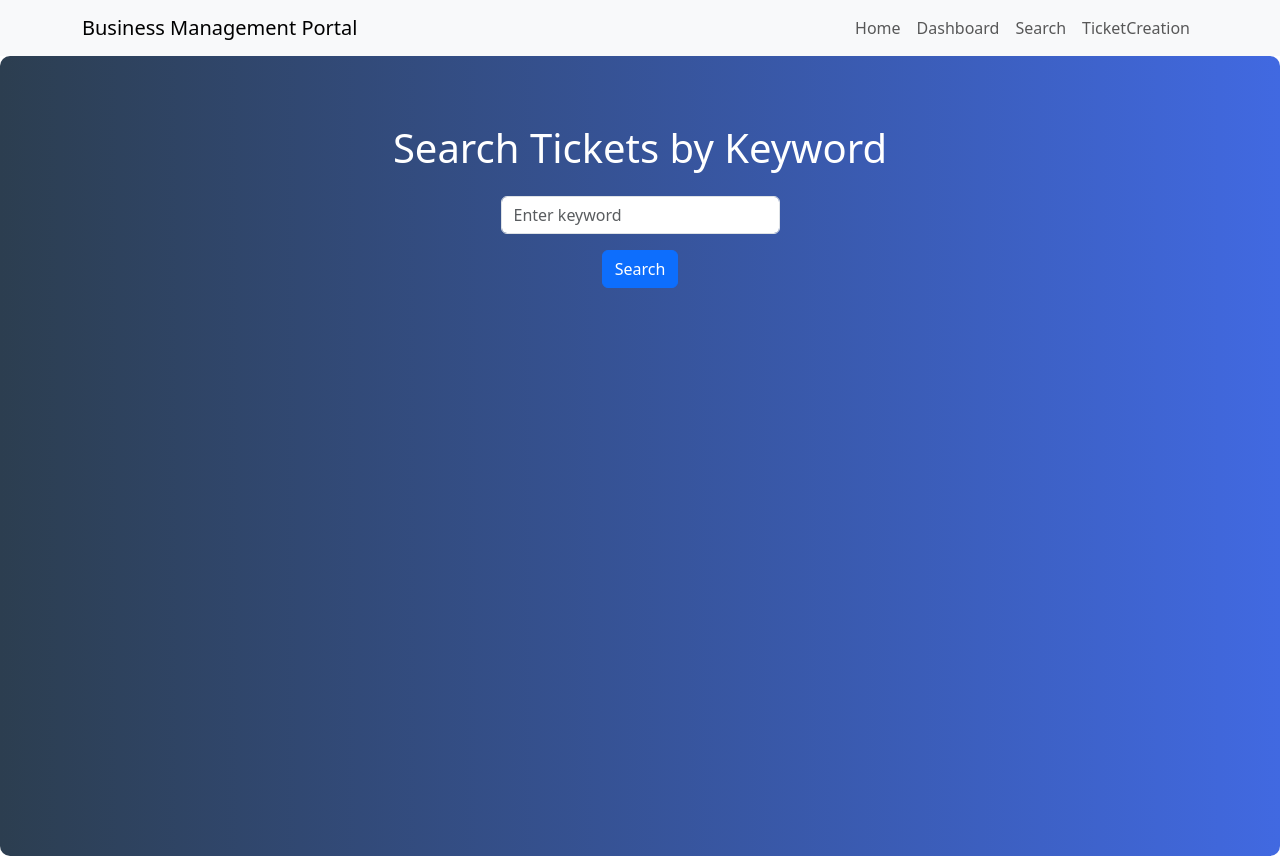
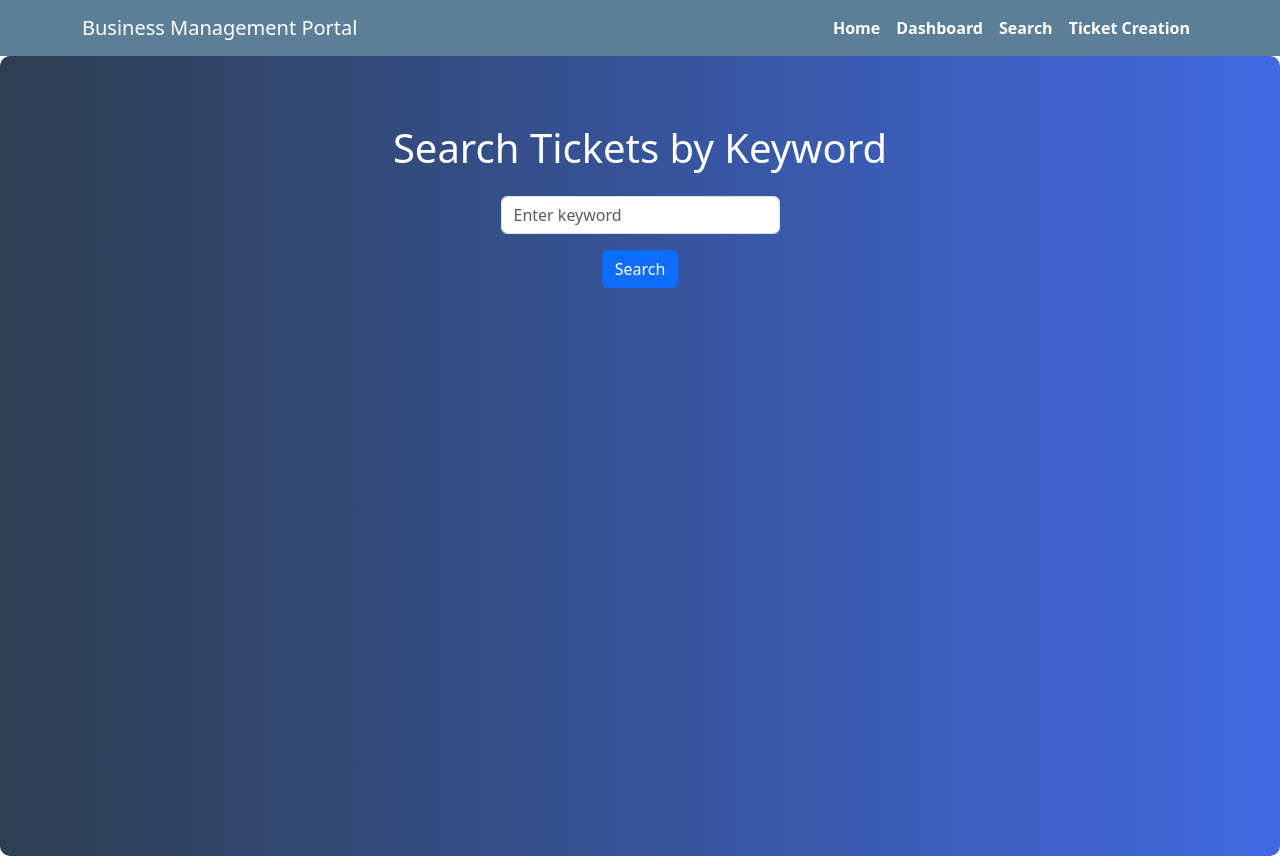
Before and after one commit to imOnVacation/frontend-tech-final-project, a React (Create React App) app in the folder client/: page /search in a window 1280 px wide. Built offline with nearby package versions, Linux system fonts and the light colour scheme.

Commit message:
Modified and added style changes to ticketcreation and search pages and added additonal alert messages  to edit form

```diff
--- a/client/src/components/Header.js
+++ b/client/src/components/Header.js
@@ -1,27 +1,55 @@
-import React from 'react';
-import { Navbar, Nav, Container } from 'react-bootstrap';
-import { Link } from 'react-router-dom';
-import '../style.css';
+import React from "react";
+import { Navbar, Nav, Container } from "react-bootstrap";
+import { Link } from "react-router-dom";
+import "../style.css";
 
 const Header = () => {
   return (
-    <Navbar bg='light' variant='light' expand='lg'>
+    <Navbar
+      expand="lg"
+      style={{
+        background: "#5B7F96 ",
+        color: "white",
+      }}
+    >
       <Container>
-        <Navbar.Brand href='/'>Business Management Portal</Navbar.Brand>
-        <Navbar.Toggle aria-controls='basic-navbar-nav' />
-        <Navbar.Collapse id='basic-navbar-nav'>
-          <Nav className='ms-auto'>
-            <Nav.Link as={Link} to='/' className='nav-link'>
+        <Navbar.Brand href="/" style={{ color: "white" }}>
+          Business Management Portal
+        </Navbar.Brand>
+        <Navbar.Toggle aria-controls="basic-navbar-nav" />
+        <Navbar.Collapse id="basic-navbar-nav">
+          <Nav className="ms-auto">
+            <Nav.Link
+              as={Link}
+              to="/"
+              className="nav-link"
+              style={{ color: "white", fontWeight: "bold" }}
+            >
               Home
             </Nav.Link>
-            <Nav.Link as={Link} to='/dashboard' className='nav-link'>
+            <Nav.Link
+              as={Link}
+              to="/dashboard"
+              className="nav-link"
+              style={{ color: "white", fontWeight: "bold" }}
+            >
               Dashboard
             </Nav.Link>
-            <Nav.Link as={Link} to='/search' className='nav-link'>
+            <Nav.Link
+              as={Link}
+              to="/search"
+              className="nav-link"
+              style={{ color: "white", fontWeight: "bold" }}
+            >
               Search
             </Nav.Link>
-            <Nav.Link as={Link} to='/ticketcreation' className='nav-link'>
-              TicketCreation
+            <Nav.Link
+              as={Link}
+              to="/ticketcreation"
+              className="nav-link"
+              style={{ color: "white", fontWeight: "bold" }}
+            >
+              Ticket Creation
             </Nav.Link>
           </Nav>
         </Navbar.Collapse>
--- a/client/src/components/TicketEdit.js
+++ b/client/src/components/TicketEdit.js
@@ -28,6 +28,21 @@ const TicketEdit = () => {
 
   const handleSubmit = async (e) => {
     e.preventDefault();
+
+    //Function to check if any changes have been made to the form
+    const isModified = Object.keys(formData).some(
+      (key) => formData[key] !== ticket[key]
+    );
+
+    if (!isModified) {
+      setMessage({
+        type: "info",
+        text: "No Changes Made",
+      });
+      setTimeout(() => navigate("/search"), 1000);
+      return;
+    }
+
     try {
       const response = await fetch(`/api/searchkey/ticket/${formData.id}`, {
         method: "PUT",
@@ -42,7 +57,7 @@ const TicketEdit = () => {
       }
 
       setMessage({ type: "success", text: "Ticket Updated Successfully!" });
-      setTimeout(() => navigate("/search"), 8000);
+      setTimeout(() => navigate("/search"), 5000);
     } catch (error) {
       setMessage({
         type: "error",
@@ -52,8 +67,7 @@ const TicketEdit = () => {
   };
 
   const handleCancel = () => {
-    setMessage({ type: "info", text: "No Changes Made" });
-    setTimeout(() => navigate("/search"), 2000);
+    setTimeout(() => navigate("/search"), 1000);
   };
 
   return (
@@ -84,6 +98,12 @@ const TicketEdit = () => {
             className={`alert ${
               message.type === "success" ? "alert-success" : "alert-danger"
             } text-center`}
+            style={{
+              maxWidth: "600px",
+              margin: "5px auto",
+              fontSize: "16px",
+              padding: "5px",
+            }}
           >
             {message.text}
           </div>
@@ -91,10 +111,11 @@ const TicketEdit = () => {
 
         <form onSubmit={handleSubmit}>
           <div className="mb-3">
-            <label className="form-label fw-bold">
+            <label className="form-label fw-bold" htmlFor="ticket-id">
               Ticket ID <span className="text-danger">*</span>
             </label>
             <input
+              id="ticket-id"
               type="text"
               className="form-control"
               value={formData.id}
@@ -106,12 +127,12 @@ const TicketEdit = () => {
           </div>
 
           <div className="mb-3">
-            <label className="form-label fw-bold">
+            <label className="form-label fw-bold" htmlFor="ticket-description">
               Description <span className="text-danger">*</span>
             </label>
             <textarea
               className="form-control"
-              name="description"
+              id="ticket-description"
               value={formData.description}
               onChange={handleInputChange}
               required
@@ -122,13 +143,13 @@ const TicketEdit = () => {
           </div>
 
           <div className="mb-3">
-            <label htmlFor="status" className="form-label fw-bold">
+            <label className="form-label fw-bold" htmlFor="ticket-status">
               Status <span className="text-danger">*</span>
             </label>
             <select
               type="text"
               className="form-control"
-              name="status"
+              id="ticket-status"
               value={formData.status}
               onChange={handleInputChange}
               required
@@ -146,13 +167,13 @@ const TicketEdit = () => {
           </div>
 
           <div className="mb-3">
-            <label className="form-label fw-bold">
+            <label className="form-label fw-bold" htmlFor="location">
               Location <span className="text-danger">*</span>
             </label>
             <input
               type="text"
               className="form-control"
-              name="location"
+              id="location"
               value={formData.location}
               onChange={handleInputChange}
               required
@@ -163,13 +184,13 @@ const TicketEdit = () => {
           </div>
 
           <div className="mb-3">
-            <label className="form-label fw-bold">
+            <label className="form-label fw-bold" htmlFor="request_date">
               Request Date <span className="text-danger">*</span>
             </label>
             <input
               type="date"
               className="form-control"
-              name="request_date"
+              id="request_date"
               value={formData.request_date}
               onChange={handleInputChange}
               required
@@ -180,13 +201,13 @@ const TicketEdit = () => {
           </div>
 
           <div className="mb-3">
-            <label className="form-label fw-bold">
+            <label className="form-label fw-bold" htmlFor="shop">
               Shop <span className="text-danger">*</span>
             </label>
             <input
               type="text"
               className="form-control"
-              name="shop"
+              id="shop"
               value={formData.shop}
               onChange={handleInputChange}
               required
@@ -197,12 +218,12 @@ const TicketEdit = () => {
           </div>
 
           <div className="mb-3">
-            <label className="form-label fw-bold">
+            <label className="form-label fw-bold" htmlFor="priority">
               Priority <span className="text-danger">*</span>
             </label>
             <select
               className="form-control"
-              name="priority"
+              id="priority"
               value={formData.priority}
               onChange={handleInputChange}
               required
--- a/client/src/pages/Search.js
+++ b/client/src/pages/Search.js
@@ -118,18 +118,32 @@ const Search = () => {
         <div className="mb-4 text-center">
           <input
             type="text"
+            id="search-tickets"
             className="form-control w-25 mx-auto"
             placeholder="Enter keyword"
             value={keyword}
             onChange={(e) => setKeyword(e.target.value)}
           />
+          <label for="search-tickets" className="visually-hidden">
+            Search
+          </label>
           <button className="btn btn-primary mt-3" onClick={handleSearch}>
             Search
           </button>
         </div>
 
         {deleteSuccess && (
-          <div className="alert alert-success text-center">{deleteSuccess}</div>
+          <div
+            className="alert alert-success text-center"
+            style={{
+              maxWidth: "500px",
+              margin: "5px auto",
+              fontSize: "16px",
+              padding: "5px",
+            }}
+          >
+            {deleteSuccess}
+          </div>
         )}
 
         {loading ? (
@@ -139,9 +153,27 @@ const Search = () => {
             </div>
           </div>
         ) : error ? (
-          <div className="alert alert-danger text-center">{error}</div>
+          <div
+            className="alert alert-danger text-center"
+            style={{
+              maxWidth: "500px",
+              margin: "5px auto",
+              fontSize: "16px",
+              padding: "5px",
+            }}
+          >
+            {error}
+          </div>
         ) : searched && tickets.length === 0 ? (
-          <div className="alert alert-danger text-center">
+          <div
+            className="alert alert-danger text-center"
+            style={{
+              maxWidth: "500px",
+              margin: "5px auto",
+              fontSize: "16px",
+              padding: "5px",
+            }}
+          >
             No tickets found for the keyword "{keyword}"
           </div>
         ) : (
@@ -161,7 +193,7 @@ const Search = () => {
                   </div>
                 ) : ticket.isDeleted ? (
                   <div className="card hover-effect h-100 d-flex flex-column justify-content-center align-items-center">
-                    <div className="alert alert-success text-center w-75">
+                    <div className="alert alert-success text-center w-75 ">
                       <p>Deleted</p>
                     </div>
                   </div>
--- a/client/src/pages/TicketCreation.js
+++ b/client/src/pages/TicketCreation.js
@@ -20,9 +20,10 @@ const TicketForm = () => {
     return `26-${randomDigits}`;
   };
 
+  // Generate an ID when the form loads
   useEffect(() => {
-    setId(generateTicketId()); // Generate an ID when the form loads
-  }, []); // Run only once when the component mounts
+    setId(generateTicketId());
+  }, []);
 
   const handleSubmit = async (e) => {
     e.preventDefault();
@@ -59,7 +60,7 @@ const TicketForm = () => {
 
       setTimeout(() => {
         setShowModal(true);
-      }, 3000);
+      }, 2000);
     } catch (err) {
       setError(err.message || "An error occurred");
     }
@@ -78,7 +79,8 @@ const TicketForm = () => {
   const handleModalClose = () => {
     setShowModal(false);
     setSuccess(null);
-    setId(generateTicketId()); // Regenerate ticket ID when the modal closes
+    // Regenerate ticket ID when the modal closes
+    setId(generateTicketId());
     resetForm();
   };
 
--- a/client/src/style.css
+++ b/client/src/style.css
@@ -9,18 +9,12 @@
   box-shadow: 0 4px 8px rgba(0, 0, 0, 0.1);
   border-radius: 8px;
   overflow: hidden;
+  min-height: 300px; /* Ensures the card doesn't shrink */
+  display: flex;
+  flex-direction: column; /* Keeps content vertically aligned */
 }
 
 .card:hover {
   transform: scale(1.05); /* Slight zoom-in effect */
   box-shadow: 0 6px 12px rgba(0, 0, 0, 0.2);
 }
-
-button {
-  transition: transform 0.3s ease, box-shadow 0.3s ease;
-}
-
-button:hover {
-  transform: translateY(-3px);
-  box-shadow: 0 6px 12px rgba(0, 0, 0, 0.2);
-}
```
